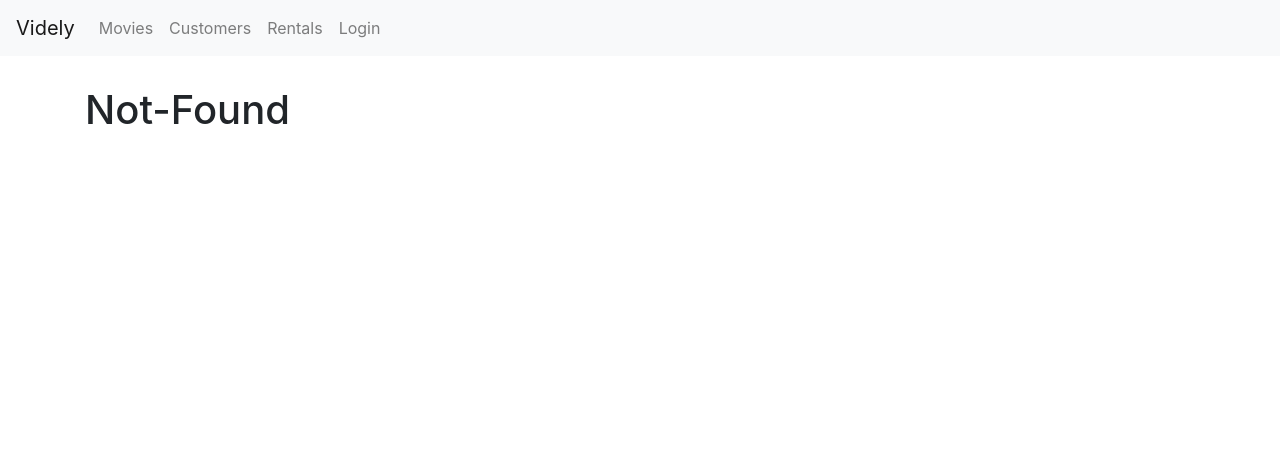
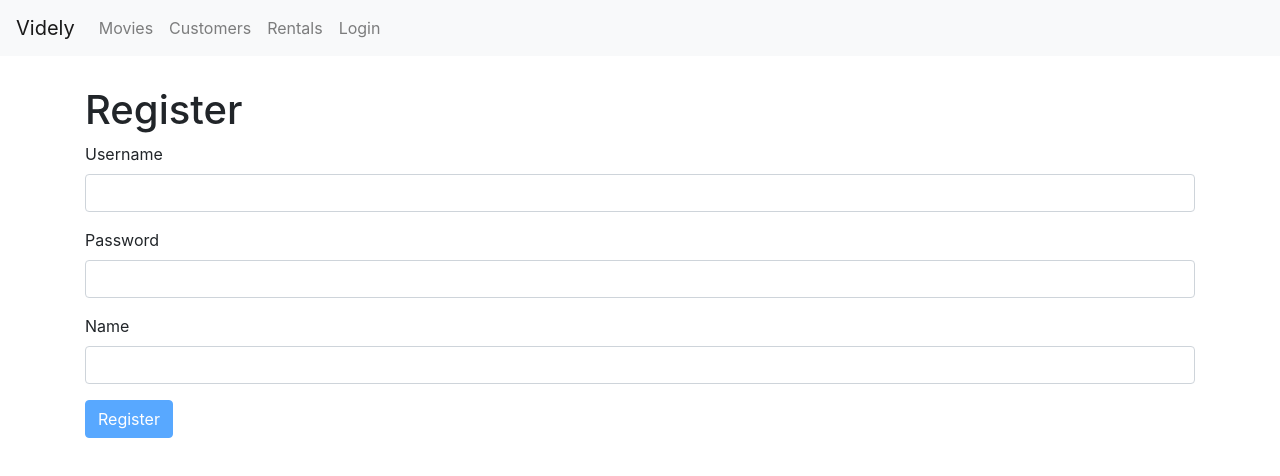
Before and after one commit to DevSen101/Vidly, a React (Create React App) app: page /register in a window 1280 px wide. Before the commit this address led to /not-found. Shown: the top 476 px of the page. Built offline with nearby package versions, Linux system fonts and the light colour scheme.

Commit message:
feat: reuse input method and add registerForm component

```diff
--- a/src/App.js
+++ b/src/App.js
@@ -7,6 +7,7 @@ import NotFound from "./components/common/not-found";
 import NavBar from "./components/common/navbar";
 import MoviesForm from "./components/common/movieForm";
 import LoginForm from "./components/common/loginForm";
+import RegisterForm from "./components/common/registerForm";
 import "./App.css";
 
 class App extends Component {
@@ -16,6 +17,7 @@ class App extends Component {
         <NavBar />
         <main className="container">
           <Routes>
+            <Route path="/register" element={<RegisterForm />} />
             <Route path="/login" element={<LoginForm />} />
             <Route path="/movies/:id" element={<MoviesForm />} />
             <Route path="/movies" element={<Movies />} />
--- a/src/components/common/form.jsx
+++ b/src/components/common/form.jsx
@@ -1,5 +1,6 @@
 import React, { Component } from "react";
-import  Joi  from "joi-browser";
+import Joi from "joi-browser";
+import Input from "./input";
 
 class Form extends Component {
   state = {
@@ -43,6 +44,27 @@ class Form extends Component {
     data[input.name] = input.value;
     this.setState({ data, errors });
   };
+
+  renderButton(label) {
+   return( <button disabled={this.validate()} className="btn btn-primary">
+      {label}
+    </button>)
+  }
+
+  renderInput(name, label, type){
+    const { data, errors } = this.state;
+
+   return (
+     <Input
+       name={name}
+       label={label}
+       value={data[name]}
+       onChange={this.handleChange}
+       type={type}
+       error={errors[name]}
+     />
+   );
+  }
 }
 
 export default Form;
--- a/src/components/common/input.jsx
+++ b/src/components/common/input.jsx
@@ -1,18 +1,10 @@
 import React from "react";
 
-const Input = ({ name, label, value, error, type, onChange }) => {
+const Input = ({ name, label, error, ...rest }) => {
   return (
     <div className="form-group">
       <label htmlFor={name}>{label}</label>
-      <input
-        autoFocus
-        value={value}
-        onChange={onChange}
-        name={name}
-        id={name}
-        type={type}
-        className="form-control"
-      />
+      <input {...rest} name={name} id={name} className="form-control" />
       {error && <div className="alert alert-danger">{error}</div>}
     </div>
   );
--- a/src/components/common/loginForm.jsx
+++ b/src/components/common/loginForm.jsx
@@ -21,30 +21,13 @@ class LoginForm extends  Form{
   };
 
   render() {
-    const { data, errors } = this.state;
     return (
       <div>
         <h1>Login Form</h1>
         <form onSubmit={this.handleSubmit}>
-          <Input
-            name="username"
-            label="Username"
-            value={data.username}
-            error={errors.username}
-            onChange={this.handleChange}
-            type="text"
-          />
-          <Input
-            name="password"
-            label="Password"
-            value={data.password}
-            error={errors.password}
-            onChange={this.handleChange}
-            type="password"
-          />
-          <button disabled={this.validate()} className="btn btn-primary">
-            Login
-          </button>
+          {this.renderInput("username", "Username", "text")}
+          {this.renderInput("password", "Password", "password")}
+          {this.renderButton("Login")}
         </form>
       </div>
     );
--- /dev/null
+++ b/src/components/common/registerForm.jsx
@@ -0,0 +1,36 @@
+import React from "react";
+import Joi from "joi-browser";
+import Form from "./form";
+
+class RegisterForm extends Form {
+  state = {
+    data: { username: "", password: "", name: "" },
+    errors: {},
+  };
+
+  schema = {
+    username: Joi.string().required().email().label("Username"),
+    password: Joi.string().required().min(5).label("Password"),
+    name: Joi.string().required().label("Name"),
+  };
+
+  doSubmit = () => {
+    console.log("Submitted");
+  };
+
+  render() {
+    return (
+      <div>
+        <h1>Register</h1>
+        <form onSubmit={this.handleSubmit}>
+          {this.renderInput("username", "Username", "text")}
+          {this.renderInput("password", "Password", "password")}
+          {this.renderInput("name", "Name", "text")}
+          {this.renderButton("Register")}
+        </form>
+      </div>
+    );
+  }
+}
+
+export default RegisterForm;
```
